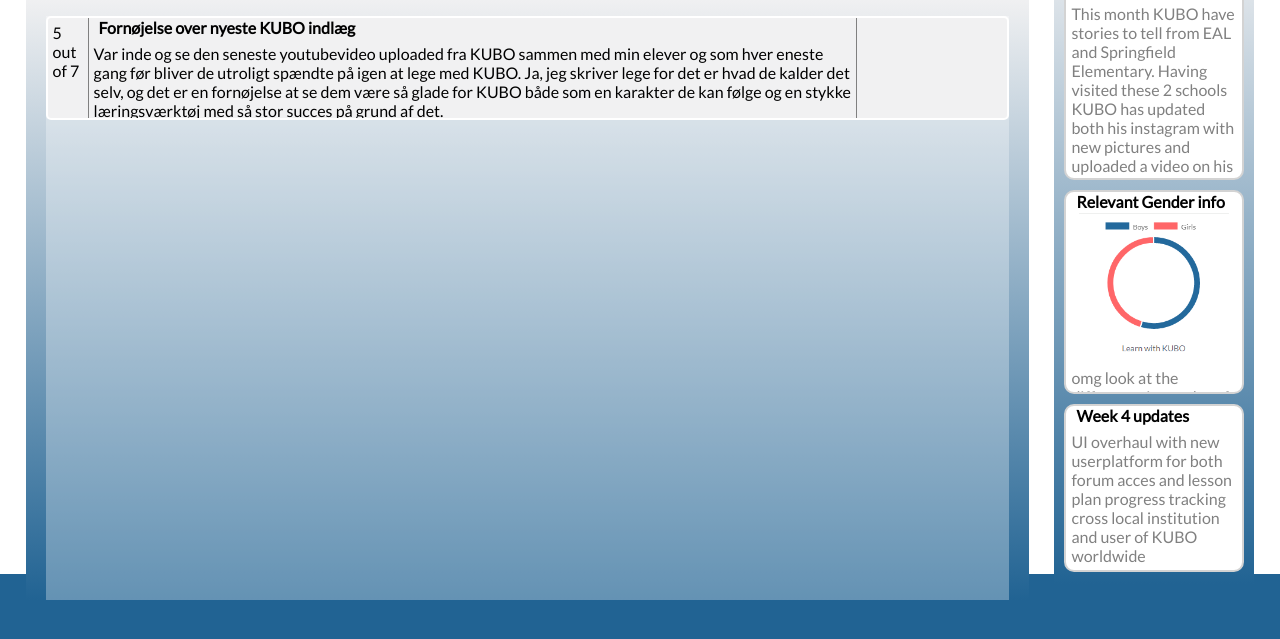
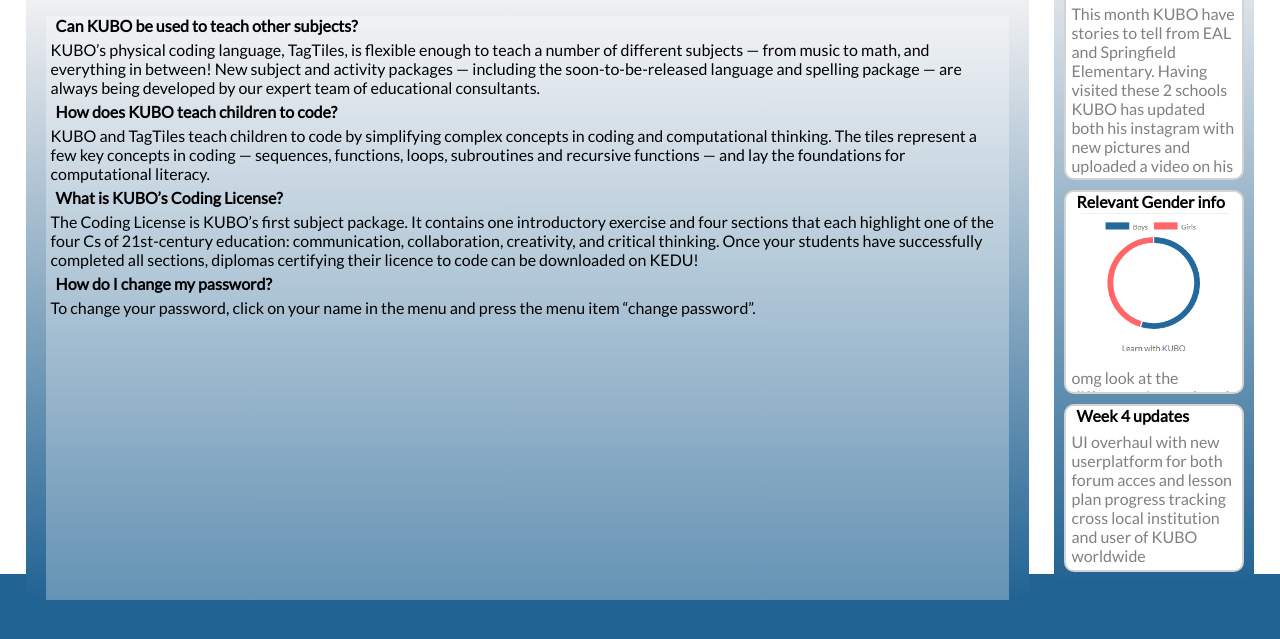
Before and after one commit to JacobSerop/KUBO-Robotics, a plain HTML site: page FAQ.html in a window 1280 px wide. Shown: the part 181-820 px from the top of the page. Drawn offline with Linux system fonts and the light colour scheme.

Commit message:
faq prep

```diff
--- a/FAQ.html
+++ b/FAQ.html
@@ -95,23 +95,30 @@
             <div class="local-info-block">
 
 
+              <div class="faq-block">
+                  <h6>Can KUBO be used to teach other subjects?</h6>
+                  <p>KUBO’s physical coding language, TagTiles, is flexible enough to teach a number of different subjects — from music to math, and everything in between! New subject and activity packages — including the soon-to-be-released language and spelling package — are always being developed by our expert team of educational consultants.
+                  </p>
+              </div>
 
+              <div class="faq-block">
+                  <h6>How does KUBO teach children to code?</h6>
+                  <p>KUBO and TagTiles teach children to code by simplifying complex concepts in coding and computational thinking. The tiles represent a few key concepts in coding — sequences, functions, loops, subroutines and recursive functions — and lay the foundations for computational literacy.
+                  </p>
+              </div>
 
-              <a href="forum-fornoejelse-over-nyeste-kubo-indlaeg.html">
-              <div class="forum-block">
-                <div class="forum-votes">
-                  <p>5 out of 7</p>
-                </div>
-                <div class="forum-title-and-text">
-                  <h6>Fornøjelse over nyeste KUBO indlæg</h6>
-                  <p>Var inde og se den seneste youtubevideo uploaded fra KUBO sammen med min elever og som hver eneste gang før bliver de utroligt spændte på igen at lege med KUBO. Ja, jeg skriver lege for det er hvad de kalder det selv, og det er en fornøjelse at se dem være så glade for KUBO både som en karakter de kan følge og en stykke læringsværktøj med så stor succes på grund af det.
-                  <br>Er der noget specialt vi kan gøre for at selv blive en del af en af de youtube historier? mine elever ville elske det.
+              <div class="faq-block">
+                  <h6>What is KUBO’s Coding License?</h6>
+                  <p>The Coding License is KUBO’s first subject package. It contains one introductory exercise and four sections that each highlight one of the four Cs of 21st-century education: communication, collaboration, creativity, and critical thinking.
+                    Once your students have successfully completed all sections, diplomas certifying their licence to code can be downloaded on KEDU!
                   </p>
-                </div>
-                <div class="forum-block-tag">
-                </div>
               </div>
-              </a>
+
+              <div class="faq-block">
+                  <h6>How do I change my password?</h6>
+                  <p>To change your password, click on your name in the menu and press the menu item “change password”.
+                  </p>
+              </div>
 
             </div>
           </section>
```
